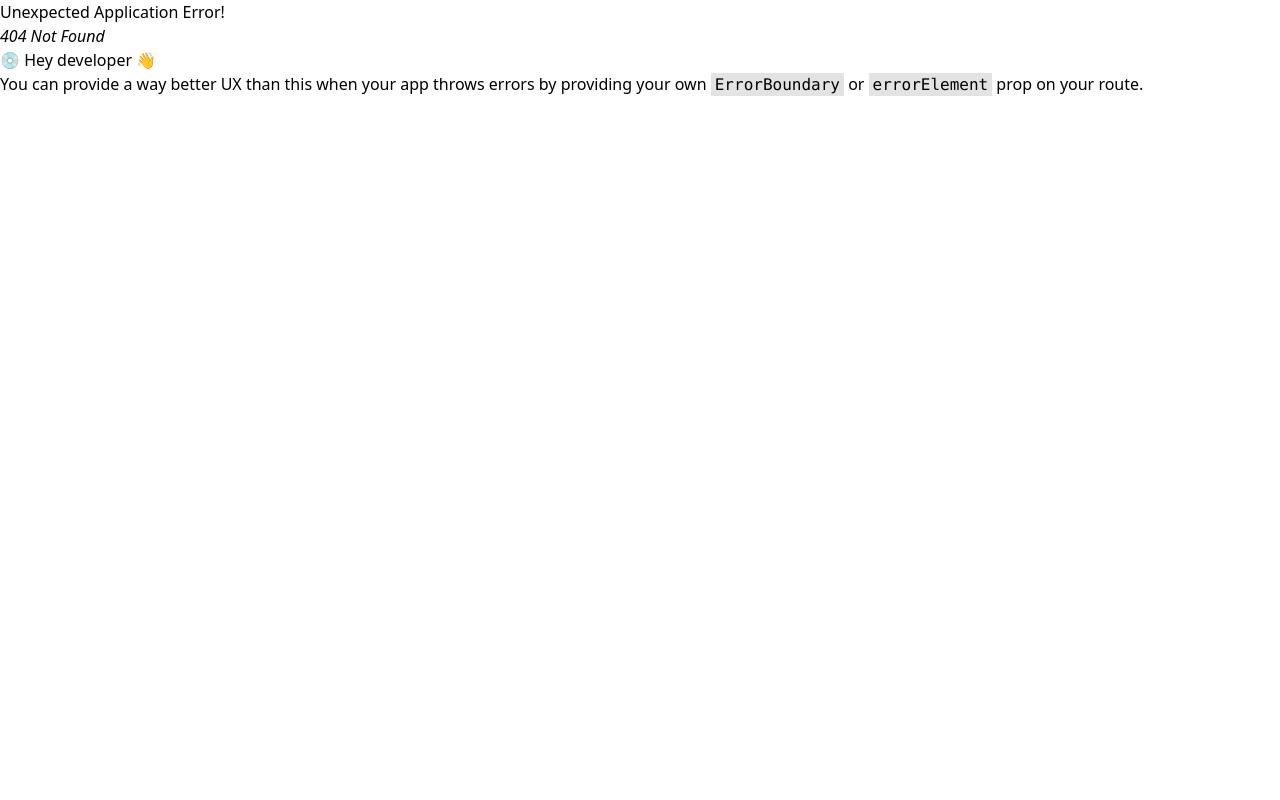
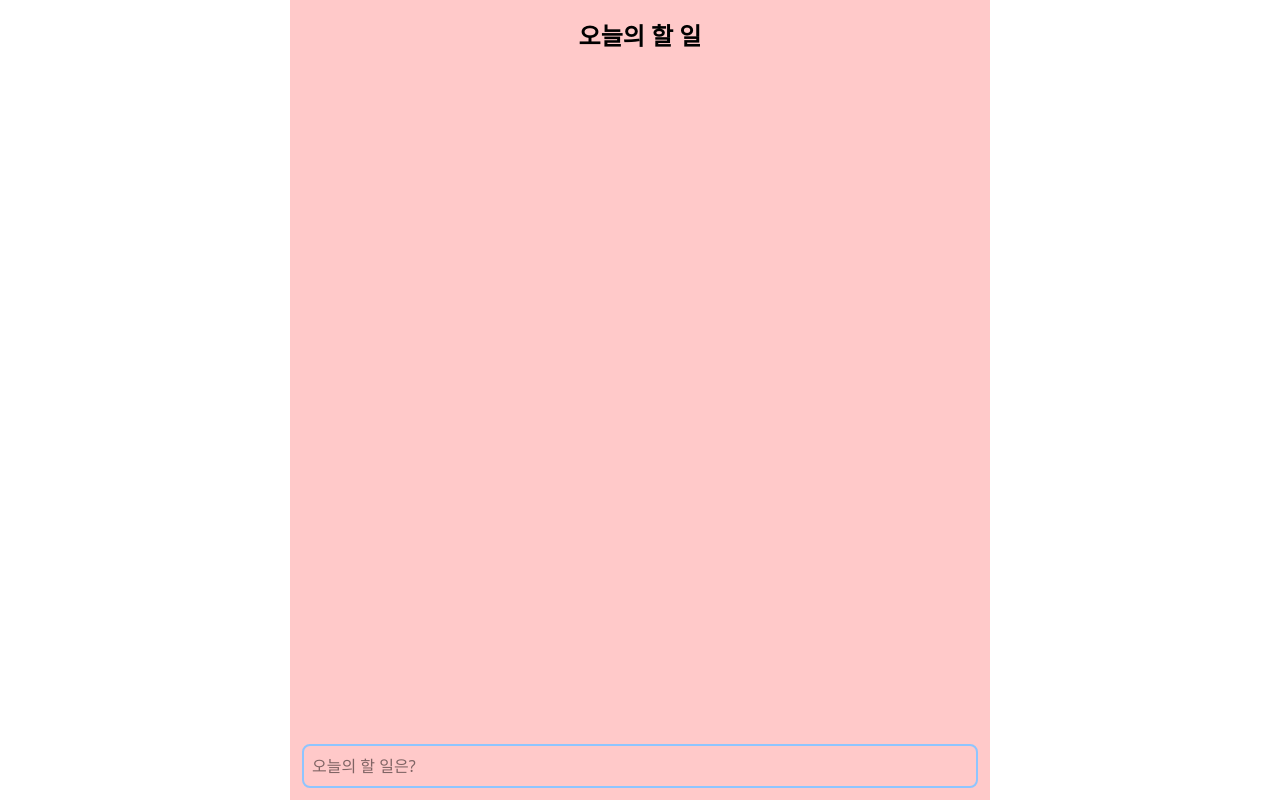
Before and after one commit to haegi-git/skilltest, a React (Vite) app: page /todo in a window 1280 px wide. Before the commit this address had no page. Built offline with nearby package versions, Linux system fonts and the light colour scheme.

Commit message:
recoil 0.77과 react 19버전 충돌로 인해 18버전으로 다운그레이드

```diff
--- a/package.json
+++ b/package.json
@@ -11,8 +11,8 @@
   },
   "dependencies": {
     "@tailwindcss/vite": "^4.0.7",
-    "react": "^19.0.0",
-    "react-dom": "^19.0.0",
+    "react": "^18.2.0",
+    "react-dom": "^18.2.0",
     "react-router-dom": "^7.2.0",
     "recoil": "^0.7.7",
     "tailwindcss": "^4.0.7"
--- /dev/null
+++ b/src/Atoms.jsx
@@ -0,0 +1,6 @@
+import { atom } from "recoil";
+
+export const todoListState = atom({
+    key: 'todoListState',
+    default: ["똥싸기","양치하기"],
+  });
--- a/src/Layout.jsx
+++ b/src/Layout.jsx
@@ -2,9 +2,9 @@ import { Outlet } from "react-router-dom";
 
 export default function Layout(){
     return(
-        <div className="w-[700px] h-200 bg-red-200 m-auto">
-            <header>
-                <h1>오늘의 할 일</h1>
+        <div className="relative w-[700px] h-200 bg-red-200 m-auto">
+            <header className="text-center w-full">
+                <h1 className="text-2xl font-bold pt-5 mb-5">오늘의 할 일</h1>
             </header>
             <Outlet/>
         </div>
--- a/src/Routes.jsx
+++ b/src/Routes.jsx
@@ -1,12 +1,14 @@
 import { createBrowserRouter } from "react-router-dom";
 import Layout from "./Layout";
 import Login from "./pages/Login/Login";
+import Todo from "./pages/Todo/Todo";
 
 const Routes = createBrowserRouter([
     {
         element: <Layout/>,
         children: [
             {path: "/", element: <Login/>},
+            {path: "/todo", element: <Todo/>}
         ]
     }
 ]);
--- a/src/pages/Login/Login.jsx
+++ b/src/pages/Login/Login.jsx
@@ -1,7 +1,10 @@
+import { Link } from "react-router-dom";
+
 export default function Login(){
     return(
-        <div>
-            로긴
+        <div className="m-auto text-center">
+            <input className="border-b-2 border-gray-500 p-3 b-bo" placeholder="닉네임을 입력해주세요."/>
+            <Link to={'/todo'}>접속</Link>
         </div>
     )
 }
--- /dev/null
+++ b/src/pages/Todo/Todo.jsx
@@ -0,0 +1,13 @@
+import TodoForm from "./TodoForm";
+import TodoList from "./TodoList";
+
+export default function Todo(){
+    return(
+        <>
+            <TodoList/>
+
+            <TodoForm/>
+
+        </>
+    )
+}
--- /dev/null
+++ b/src/pages/Todo/TodoForm.jsx
@@ -0,0 +1,20 @@
+import { useState } from "react"
+
+export default function TodoForm(){
+
+    const [todoInput,setTotoInput] = useState('');
+
+    console.log(todoInput)
+
+    return(
+        <div className="absolute bottom-0 left-0 w-full p-3">
+            <form>
+                <input
+                value={todoInput}
+                onChange={(e)=>{setTotoInput(e.target.value)}}
+                className="border-2 border-blue-300 rounded-lg w-full p-2"
+                placeholder="오늘의 할 일은?"/>
+            </form>
+        </div>
+    )
+}
--- /dev/null
+++ b/src/pages/Todo/TodoList.jsx
@@ -0,0 +1,13 @@
+import { useRecoilValue } from "recoil"
+
+import {todoListState} from '../../Atoms'
+
+export default function TodoList(){
+    const todoList = useRecoilValue(todoListState);
+    console.log(todoList)
+    return(
+        <ul className="ml-5">
+
+        </ul>
+    )
+}
```
Also changed, not shown: 1 other file (tests, documents, lock files or other folders).
